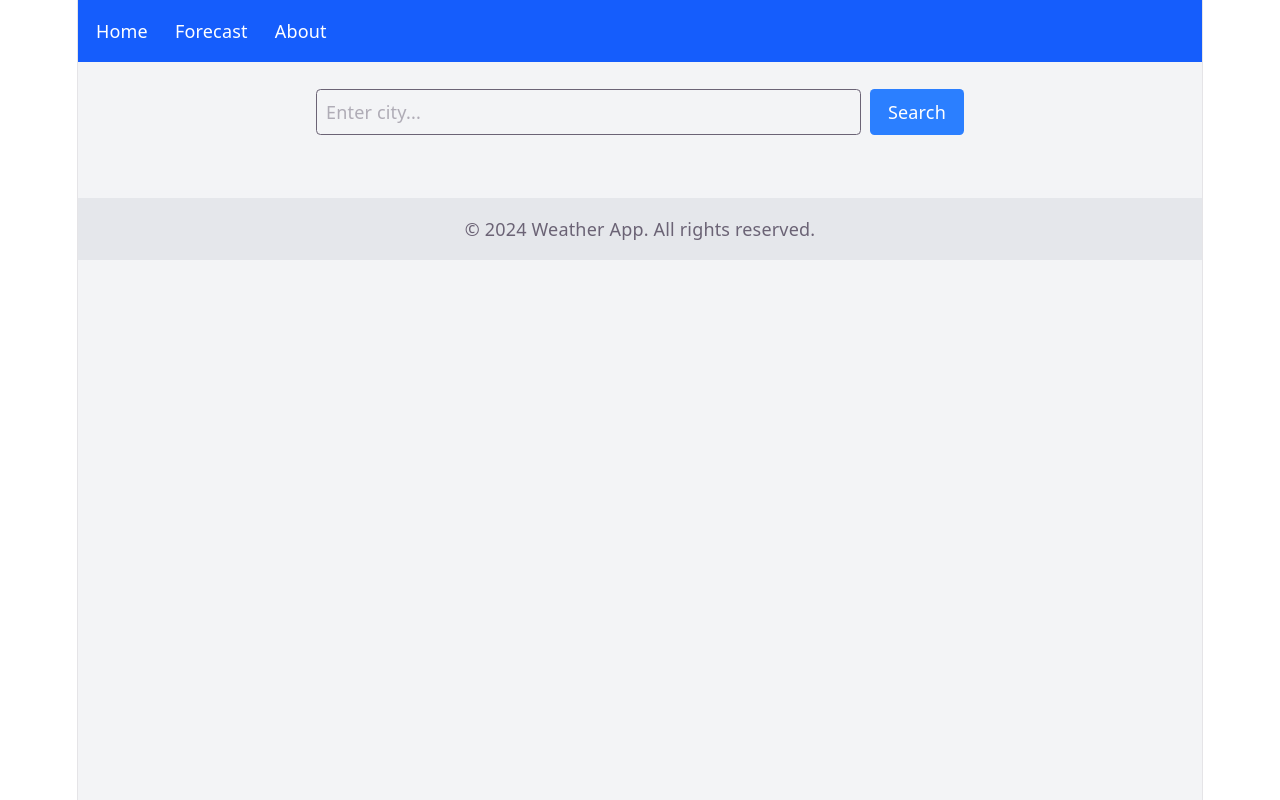
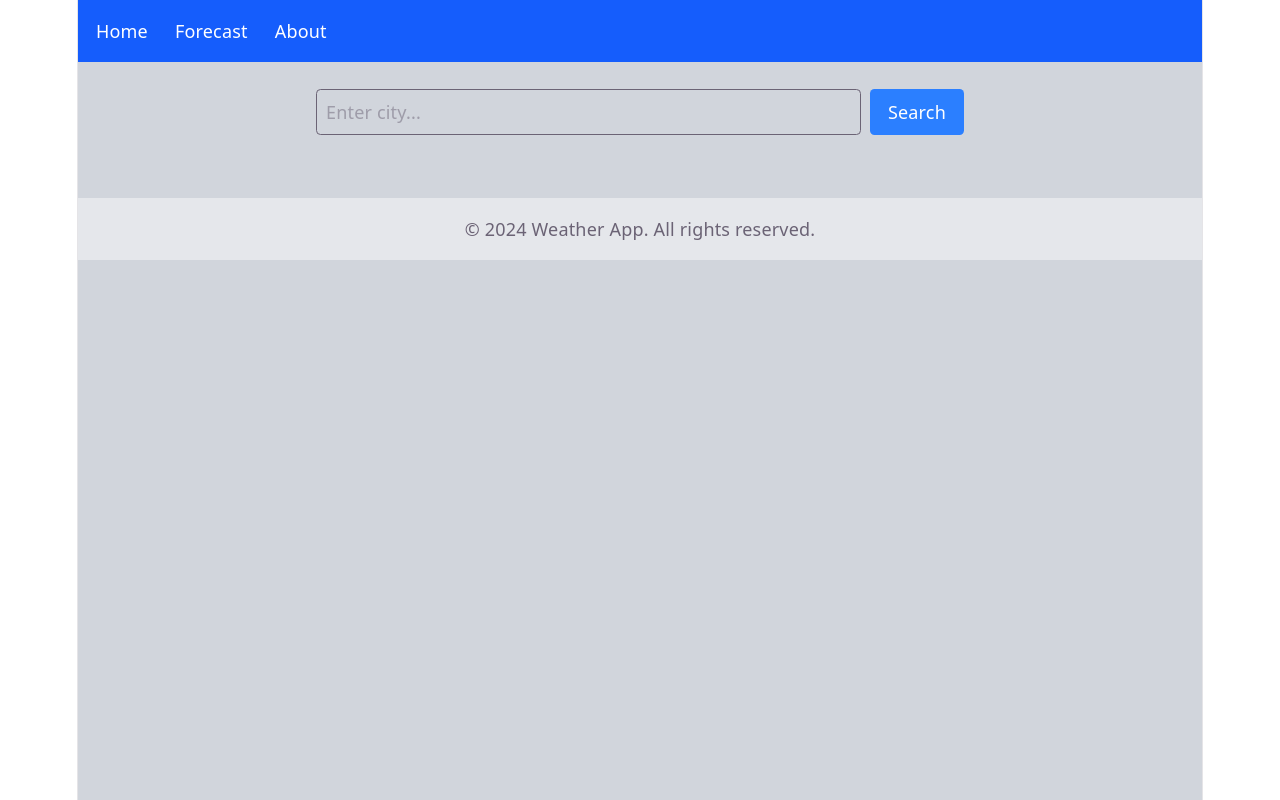
Before and after one commit to Abukiya/skye, a React (Vite) app: page / in a window 1280 px wide. Built offline with nearby package versions, Linux system fonts and the light colour scheme.

Commit message:
updated the style of the body to make it better for the weather card

```diff
--- a/src/App.jsx
+++ b/src/App.jsx
@@ -8,7 +8,7 @@
 function App() {
   return (
     <BrowserRouter>
-      <div className="min-h-screen bg-gray-100">
+      <div className="min-h-screen bg-gray-300">
 
         <Navbar />
 
```
